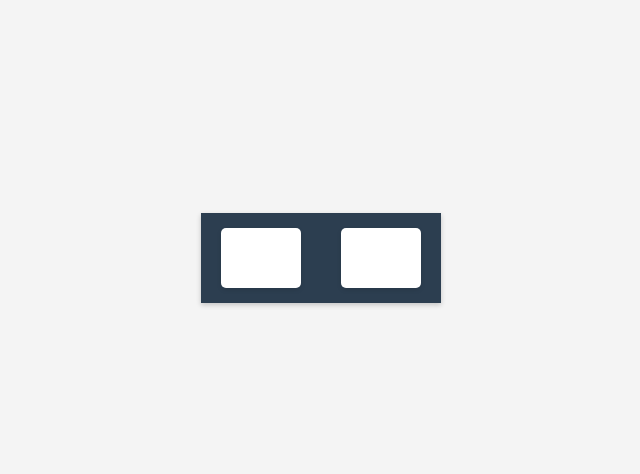
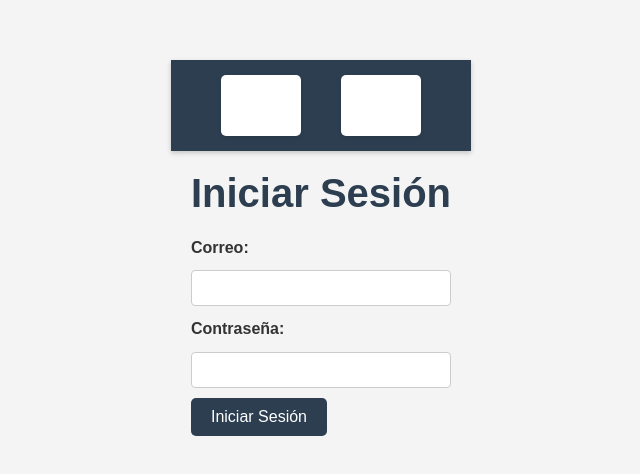
Before and after one commit to LucaCeresole/Fuaaa-menu-app, a React (Vite) app: page /login in a window 1280 px wide. Before the commit this address had no page. Shown: the part 142-616 px from the top of the page, without its empty margins (319-959 px from the left). Built offline with nearby package versions, Linux system fonts and the light colour scheme.

Commit message:
Add authentication to OrdersDashboard with login page and improved error handling

```diff
--- a/src/App.css
+++ b/src/App.css
@@ -70,11 +70,15 @@ label {
 }
 
 input[type="text"],
-input[type="number"] {
+input[type="number"],
+input[type="email"],
+input[type="password"] {
   padding: 8px;
   border: 1px solid #ccc;
   border-radius: 4px;
   font-size: 1rem;
+  width: 100%;
+  max-width: 300px;
 }
 
 input[type="number"] {
@@ -121,3 +125,11 @@ select {
 select:hover {
   border-color: #34495e;
 }
+
+.login-button:hover {
+  background-color: #34495e !important;
+}
+
+.logout-button:hover {
+  background-color: #c0392b !important;
+}
--- a/src/App.jsx
+++ b/src/App.jsx
@@ -1,11 +1,33 @@
-import React from 'react';
-import { BrowserRouter as Router, Routes, Route } from 'react-router-dom';
+import React, { useEffect, useState } from 'react';
+import { BrowserRouter as Router, Routes, Route, Navigate } from 'react-router-dom';
+import { auth } from './services/firebase';
+import { onAuthStateChanged } from 'firebase/auth';
 import Navbar from './components/Navbar';
 import Home from './pages/Home';
 import Menu from './pages/Menu';
 import OrderConfirmation from './pages/OrderConfirmation';
 import OrdersDashboard from './pages/OrdersDashboard';
+import Login from './pages/Login';
 import './App.css';
+
+const ProtectedRoute = ({ children }) => {
+  const [user, setUser] = useState(null);
+  const [loading, setLoading] = useState(true);
+
+  useEffect(() => {
+    const unsubscribe = onAuthStateChanged(auth, (currentUser) => {
+      setUser(currentUser);
+      setLoading(false);
+    });
+    return () => unsubscribe();
+  }, []);
+
+  if (loading) {
+    return <div>Cargando...</div>;
+  }
+
+  return user ? children : <Navigate to="/login" />;
+};
 
 const App = () => {
   return (
@@ -15,7 +37,15 @@ const App = () => {
         <Route path="/" element={<Home />} />
         <Route path="/menu" element={<Menu />} />
         <Route path="/order-confirmation/:orderId" element={<OrderConfirmation />} />
-        <Route path="/orders-dashboard" element={<OrdersDashboard />} />
+        <Route path="/login" element={<Login />} />
+        <Route
+          path="/orders-dashboard"
+          element={
+            <ProtectedRoute>
+              <OrdersDashboard />
+            </ProtectedRoute>
+          }
+        />
       </Routes>
     </Router>
   );
--- /dev/null
+++ b/src/pages/Login.jsx
@@ -0,0 +1,78 @@
+import React, { useState } from 'react';
+import { useNavigate } from 'react-router-dom';
+import { auth } from '../services/firebase';
+import { signInWithEmailAndPassword } from 'firebase/auth';
+
+const Login = () => {
+  const [email, setEmail] = useState('');
+  const [password, setPassword] = useState('');
+  const [error, setError] = useState('');
+  const navigate = useNavigate();
+
+  const handleLogin = async (e) => {
+    e.preventDefault();
+    try {
+      await signInWithEmailAndPassword(auth, email, password);
+      navigate('/orders-dashboard');
+    } catch (err) {
+      console.error('Firebase Auth Error:', err.code, err.message);
+      switch (err.code) {
+        case 'auth/invalid-credential':
+          setError('Correo o contraseña incorrectos.');
+          break;
+        case 'auth/user-disabled':
+          setError('Esta cuenta está deshabilitada.');
+          break;
+        case 'auth/too-many-requests':
+          setError('Demasiados intentos. Intenta de nuevo más tarde.');
+          break;
+        default:
+          setError('Error al iniciar sesión: ' + err.message);
+      }
+    }
+  };
+
+  return (
+    <div>
+      <h1>Iniciar Sesión</h1>
+      {error && <p style={{ color: 'red' }}>{error}</p>}
+      <form onSubmit={handleLogin}>
+        <label>
+          Correo:
+          <input
+            type="email"
+            value={email}
+            onChange={(e) => setEmail(e.target.value)}
+            required
+            style={{ display: 'block', margin: '10px 0', padding: '8px' }}
+          />
+        </label>
+        <label>
+          Contraseña:
+          <input
+            type="password"
+            value={password}
+            onChange={(e) => setPassword(e.target.value)}
+            required
+            style={{ display: 'block', margin: '10px 0', padding: '8px' }}
+          />
+        </label>
+        <button
+          type="submit"
+          style={{
+            padding: '10px 20px',
+            backgroundColor: '#2c3e50',
+            color: '#fff',
+            border: 'none',
+            borderRadius: '5px',
+            cursor: 'pointer'
+          }}
+        >
+          Iniciar Sesión
+        </button>
+      </form>
+    </div>
+  );
+};
+
+export default Login;
--- a/src/pages/OrdersDashboard.jsx
+++ b/src/pages/OrdersDashboard.jsx
@@ -1,11 +1,14 @@
 import React, { useEffect, useState } from 'react';
-import { db } from '../services/firebase';
+import { useNavigate } from 'react-router-dom';
+import { db, auth } from '../services/firebase';
 import { collection, query, where, getDocs, doc, updateDoc } from 'firebase/firestore';
+import { signOut } from 'firebase/auth';
 
 const OrdersDashboard = () => {
   const [orders, setOrders] = useState([]);
   const [loading, setLoading] = useState(true);
   const [filter, setFilter] = useState('pending');
+  const navigate = useNavigate();
 
   useEffect(() => {
     const fetchOrders = async () => {
@@ -37,6 +40,15 @@ const OrdersDashboard = () => {
     }
   };
 
+  const handleLogout = async () => {
+    try {
+      await signOut(auth);
+      navigate('/login');
+    } catch (error) {
+      console.error('Error logging out:', error);
+    }
+  };
+
   if (loading) {
     return <div>Cargando pedidos...</div>;
   }
@@ -44,6 +56,20 @@ const OrdersDashboard = () => {
   return (
     <div>
       <h1>Pedidos</h1>
+      <button
+        onClick={handleLogout}
+        style={{
+          padding: '8px 16px',
+          backgroundColor: '#e74c3c',
+          color: '#fff',
+          border: 'none',
+          borderRadius: '5px',
+          cursor: 'pointer',
+          marginBottom: '20px'
+        }}
+      >
+        Cerrar Sesión
+      </button>
       <div style={{ marginBottom: '20px' }}>
         <label>
           Filtrar por estado:
```
